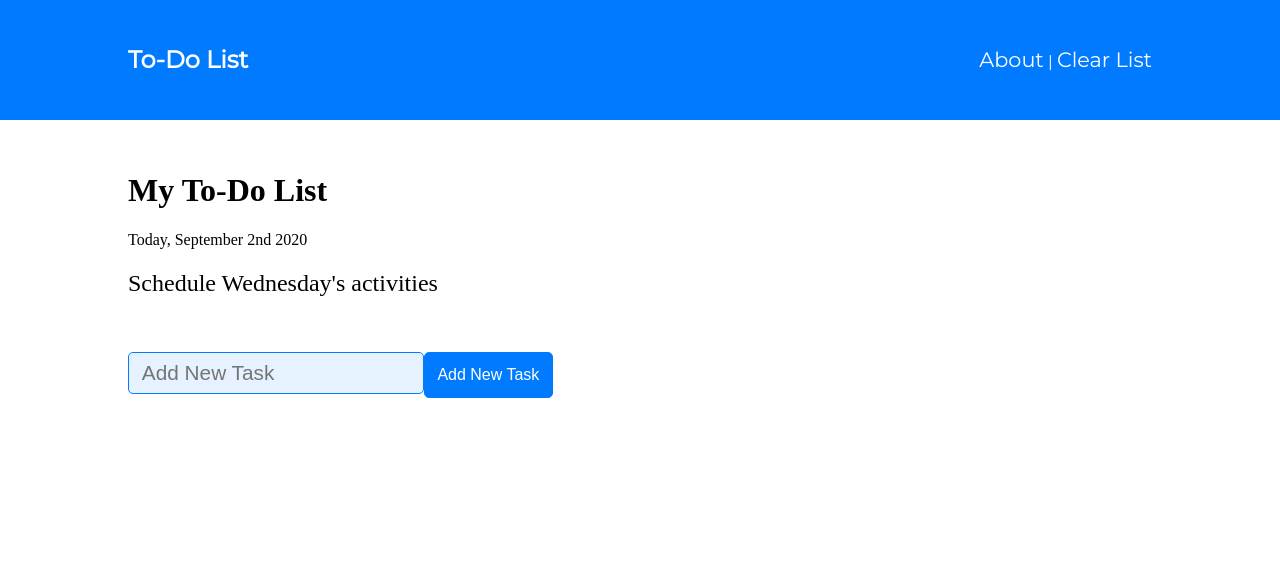
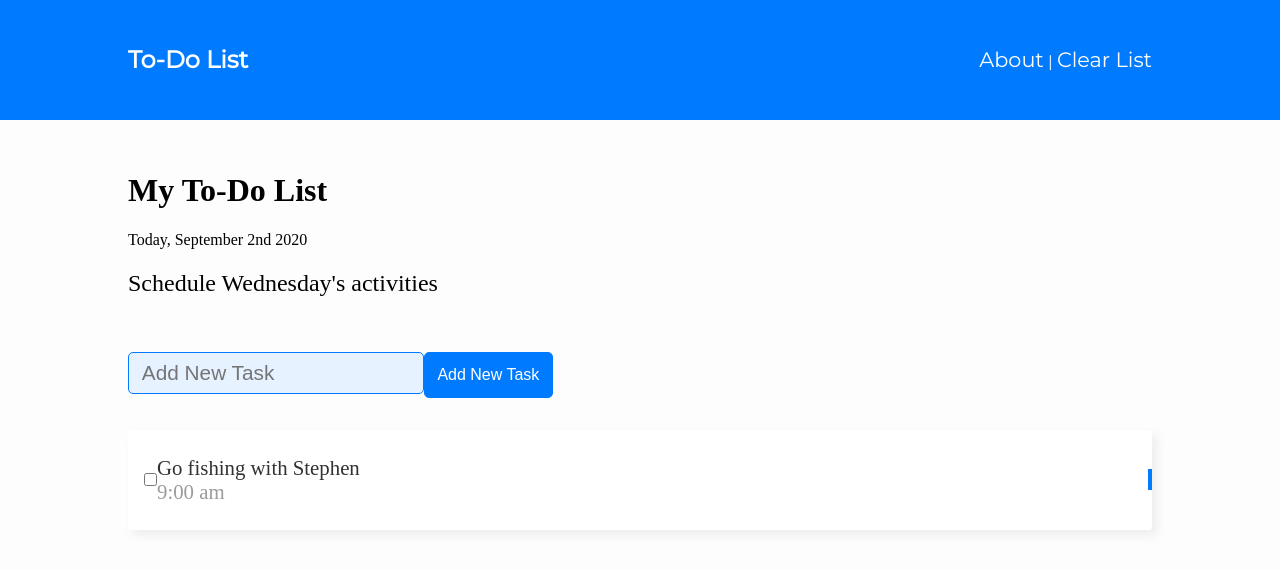
Before and after one commit to coolpythoncodes/React-ToDo-List, a React (Create React App) app: page / in a window 1280 px wide. Shown: the top 570 px of the page. Built offline with nearby package versions, Linux system fonts and the light colour scheme.

Commit message:
ToDoItem component

```diff
--- a/src/App.js
+++ b/src/App.js
@@ -5,6 +5,7 @@ import Info from './component/Info';
 
 import './sass/main.scss';
 import AddToDo from './component/AddToDo';
+import ToDoItem from './component/ToDoItem';
 
 class App extends Component{
   render(){
@@ -13,6 +14,7 @@ class App extends Component{
         <Header/>
         <Info/>
         <AddToDo/>
+        <ToDoItem/>
       </div>
     )
   }
--- /dev/null
+++ b/src/component/ToDoItem.js
@@ -0,0 +1,20 @@
+import React, { Component } from 'react';
+
+
+import '../sass/main.scss';
+
+class ToDoItem extends Component{
+  render(){
+    return(
+      <div className='container to-do-item'>
+            <input type="checkbox" />
+            <div>
+                <p className='title'>Go fishing with Stephen  </p>
+                <p className='time'>9:00 am</p>
+            </div>
+      </div>
+    )
+  }
+}
+
+export default ToDoItem;
--- a/src/sass/main.scss
+++ b/src/sass/main.scss
@@ -12,6 +12,10 @@ a{
   color: #fff;
   text-decoration: none;
   font-size: 1.3rem;
+}
+
+body{
+  background: #FDFDFD;
 }
 
 .container{
@@ -79,3 +83,37 @@ header{
     color: #fff;
   }
 }
+
+// ToDoItem component
+.to-do-item{
+  background: #FFFFFF;
+  box-shadow: 5px 5px 9px #E0E0E080;
+  border-radius: 3px;
+  opacity: 1;
+  height: 70px;
+  display: flex;
+  align-items: center;
+  margin-top: 2rem;
+  padding: 1rem;
+  position: relative;
+  font-size: 1.3rem;
+  min-height: 100px;
+
+
+  &::after{
+    content: '';
+    position: absolute;
+    width: 4px;
+    height: 21px;
+    right: 0;
+    background: $primary-color;
+  }
+
+  .title{
+    color: #313131;
+  }
+
+  .time{
+    color: #9B9B9B;
+  }
+}
```
